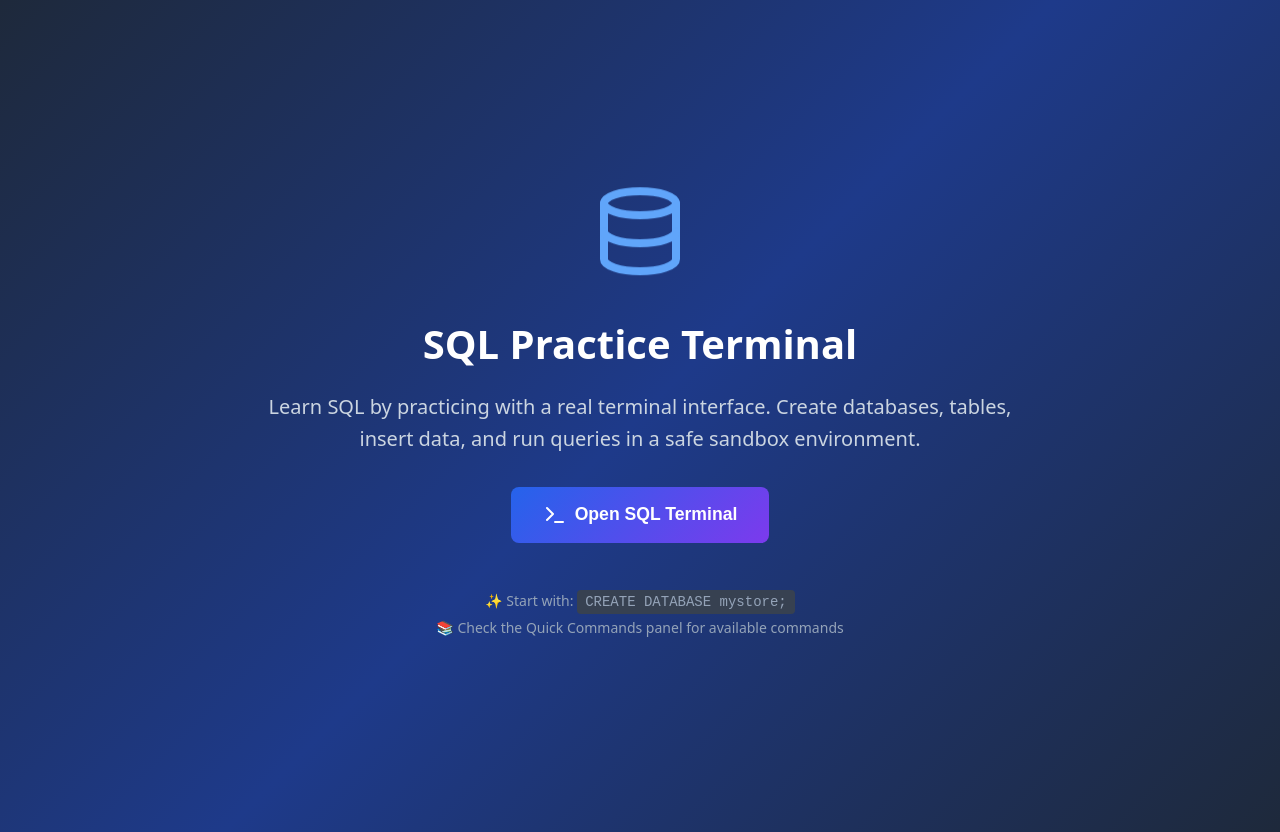
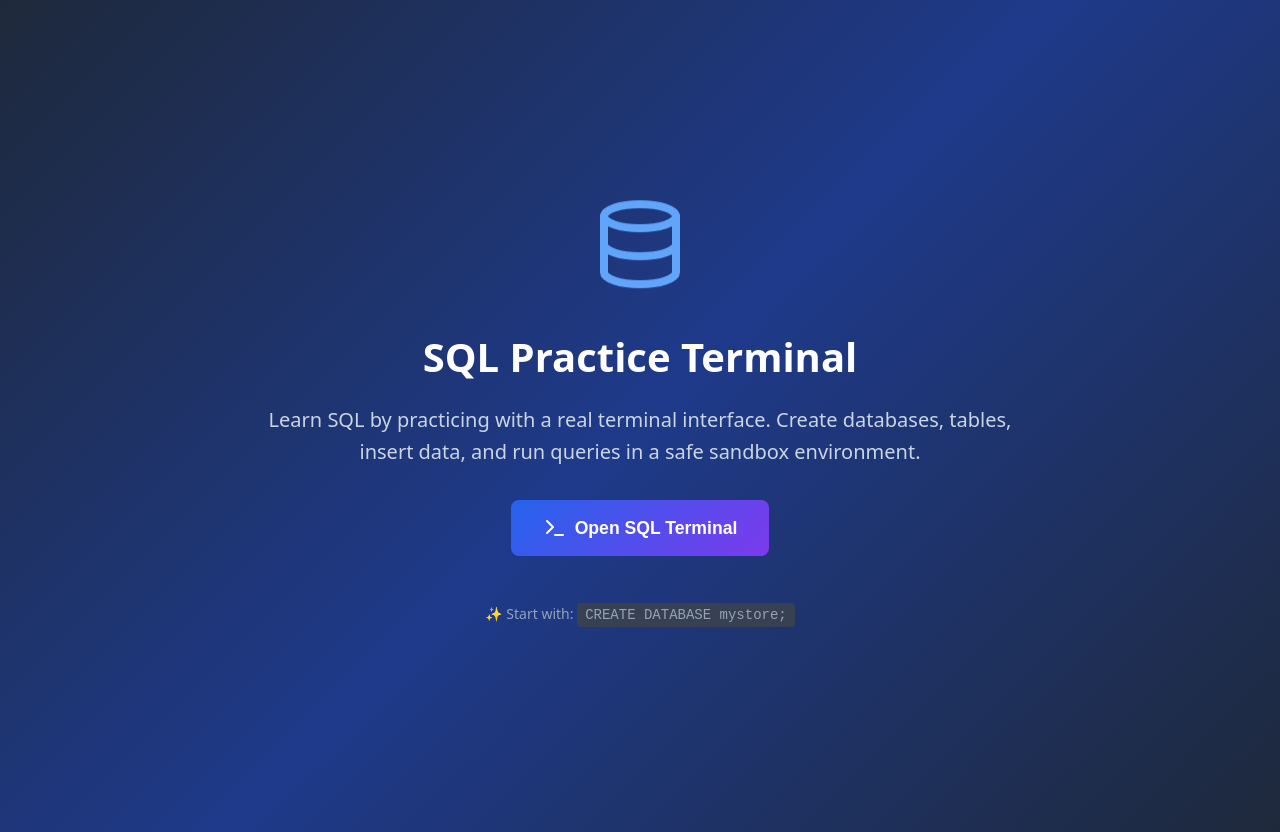
Before and after one commit to MohammadZayd/sql_practice_app, a React (Create React App) app: page / in a window 1280 px wide. Built offline with nearby package versions, Linux system fonts and the light colour scheme.

Commit message:
Update App.js

```diff
--- a/src/App.js
+++ b/src/App.js
@@ -535,9 +535,6 @@ const SQLPracticeTerminal = () => {
             <div style={styles.landingHint}>
               ✨ Start with: <span style={styles.codeHint}>CREATE DATABASE mystore;</span>
             </div>
-            <div style={styles.landingHint}>
-              📚 Check the Quick Commands panel for available commands
-            </div>
           </div>
         </div>
       </div>
@@ -582,7 +579,6 @@ const SQLPracticeTerminal = () => {
           {history.length === 0 && (
             <div style={styles.welcomeText}>
               <p>SQL Practice Terminal v1.0</p>
-              <p>Check the Quick Commands panel for available commands</p>
               <p>Ready to execute SQL commands...</p>
               <br />
             </div>
```
